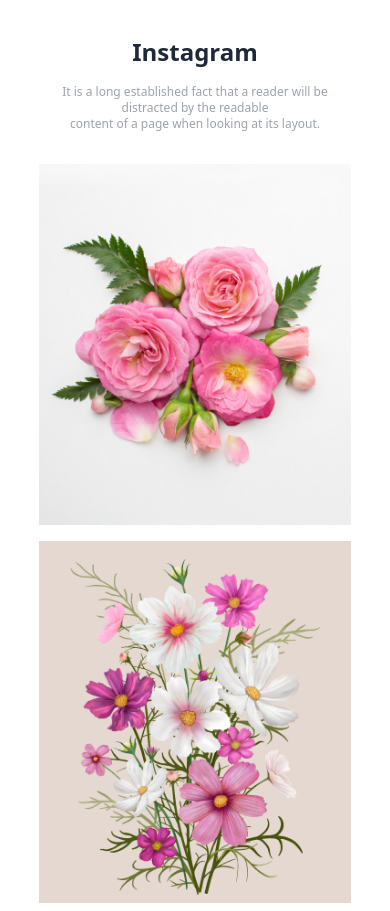
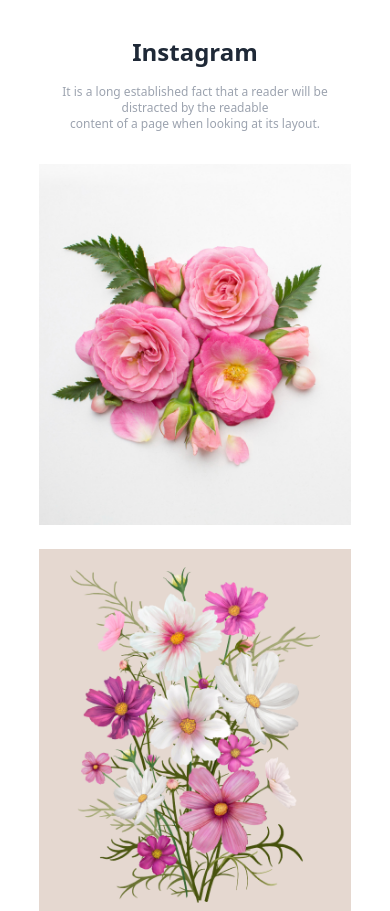
Before and after one commit to tahasin-27/practical_exam, a plain HTML site: page index.html in a window 390 px wide. Shown: the top 911 px of the page. Drawn offline with nearby package versions, Linux system fonts and the light colour scheme.

Commit message:
responsive

```diff
--- a/index.html
+++ b/index.html
@@ -13,7 +13,7 @@
             <h1 class="text-2xl font-extrabold">Instagram</h1>
             <p class="text-gray-400 pt-4 text-xs md:text-base">It is a long established fact that a reader will be distracted by the readable <br> content of a page when looking at its layout.</p>
         </div>
-        <div class="grid gap-4 pt-8 md:flex md:pt-8 md:justify-between md:gap-4">
+        <div class="grid gap-6 pt-8 md:grid-cols-2 lg:flex lg:pt-8 lg:justify-between lg:gap-6">
             <div><img src="Flower Asset/Rectangle 3.png" alt=""></div>
             <div><img src="Flower Asset/Rectangle 4.png" alt=""></div>
             <div><img src="Flower Asset/Rectangle 5.png" alt=""></div>
```
